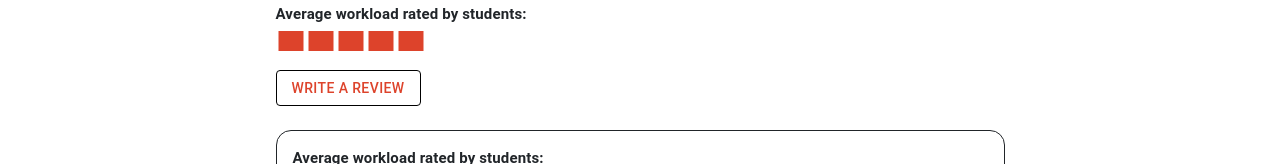
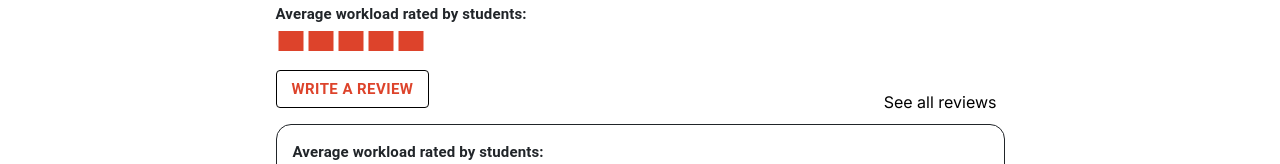
Before and after one commit to USYDUniTrack/front_end, a React (Create React App) app: page / in a window 1280 px wide. Shown: the part 751-915 px from the top of the page. Built offline with nearby package versions, Linux system fonts and the light colour scheme.

Commit message:
Added details to reviews

```diff
--- a/src/component/Reviews.js
+++ b/src/component/Reviews.js
@@ -1,5 +1,5 @@
 import React from "react";
-import { Typography, Rating, Button, Stack, Box } from '@mui/material';
+import { Typography, Rating, Button, Stack, Box, Link } from '@mui/material';
 import RectangleIcon from '@mui/icons-material/Rectangle';
 
 const Reviews = () => {
@@ -17,8 +17,8 @@ const Reviews = () => {
                 readOnly
             />
         </div>
-        <Button variant="outlined" sx={{marginTop: 1, marginBottom: 1}}>Write a review</Button>
-        <p></p>
+        <Button variant="outlined" sx={{marginTop: 1, marginBottom: 2, fontSize: '15px', fontWeight: 700}}>Write a review</Button>
+        <Link href="#" underline="hover" sx={{float: 'right', textAlign: 'right', color: 'black', marginTop: 3.5, marginRight: 1}}>See all reviews</Link>
         <Stack spacing={1}>
             <Box component="span" sx={{ p: 2, border: 1, borderRadius: '15px' }}>
                 <Typography component="legend" sx={{fontWeight: 700, fontSize: '15px'}}>Average workload rated by students:</Typography>
@@ -48,6 +48,7 @@ const Reviews = () => {
                     <Typography sx={{opacity: '50%'}}>Anonymous, S1 2023</Typography>
             </Box>
         </Stack>
+        <br />
     </>)
 }
 
```
Lines whose indentation alone changed are shown as unchanged.
